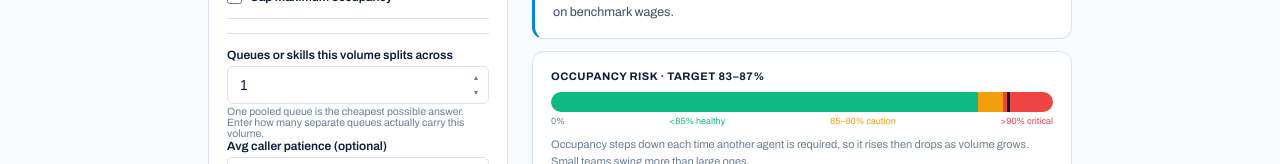
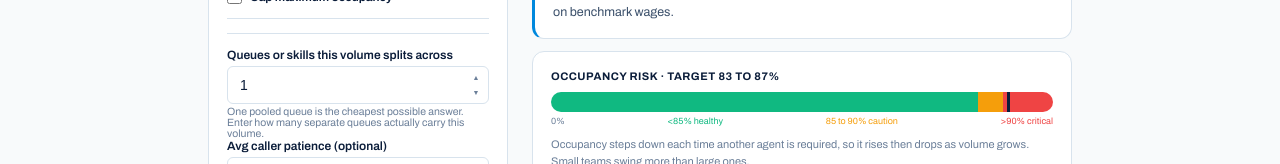
Before and after one commit to thomasbakerj-lgtm/CENTER-OF-CX, a React (Vite) app: page /tools/staffing-calculator in a window 1280 px wide. Shown: the part 788-952 px from the top of the page. Built offline with nearby package versions, Linux system fonts and the light colour scheme; no server answers.

Commit message:
Refine occupancy cap handling and text clarity
Updated occupancy cap description and improved text clarity in occupancy risk section.

```diff
--- a/StaffingCalculator.jsx
+++ b/StaffingCalculator.jsx
@@ -5,6 +5,7 @@ import { publishToolResult, getExternalPrimitive } from "./src/lib/toolData";
 import { readScenario, clearScenarioParam } from "./src/lib/scenarioUrl";
 import NumField from "./src/lib/NumField";
 import { FONT, FONT_IMPORT_CSS, TYPE, W, NUM } from "./src/lib/type";
+import { severityBucket } from "./src/lib/track";
 
 const NAVY = COLORS.navy, DEEP = "#061325", ELECTRIC = COLORS.electric, LIGHT = "#00AAFF";
 const WARM = "#F8FAFB", SLATE = "#3A4F6A", MUTED = COLORS.muted, BORDER = "#D8E3ED";
@@ -25,7 +26,7 @@ function LogoMark({ size = 34, light = true }) { const a = light ? "#fff" : NAVY
 function erlangB(N, A) { let B = 1; for (let n = 1; n <= N; n++) B = (A * B) / (n + A * B); return B; }
 function erlangC(N, A) { if (N <= A) return 1; const B = erlangB(N, A); const rho = A / N; return B / (1 - rho * (1 - B)); }
 
-/* calc now accepts an optional occupancy cap (occCap, 0–1). When set, agents are
+/* calc now accepts an optional occupancy cap (occCap, 0 to 1). When set, agents are
    staffed to the GREATER of "meets service level" and "occupancy <= cap", since
    occupancy = A/N means N must be >= A/cap. Verified to reproduce Nextiva's
    published result (400/257s/80-20/85% cap -> 68 base, 98 FTE, 84.0% occ). */
@@ -432,12 +433,12 @@ export default function StaffingCalculator() {
             </div>
 
             <div style={{ background: "#fff", border: `1px solid ${BORDER}`, borderRadius: 12, padding: "18px 18px 14px", marginBottom: 12 }}>
-              <h3 style={{ fontSize: 11, fontWeight: 700, color: NAVY, letterSpacing: 0.5, textTransform: "uppercase", marginBottom: 10 }}>Occupancy Risk · target {Math.round(BENCH.occupancy.targetLow * 100)}–{Math.round(BENCH.occupancy.targetHigh * 100)}%</h3>
+              <h3 style={{ fontSize: 11, fontWeight: 700, color: NAVY, letterSpacing: 0.5, textTransform: "uppercase", marginBottom: 10 }}>Occupancy Risk · target {Math.round(BENCH.occupancy.targetLow * 100)} to {Math.round(BENCH.occupancy.targetHigh * 100)}%</h3>
               <div style={{ position: "relative", height: 20, borderRadius: 10, overflow: "hidden", background: `linear-gradient(90deg, ${GREEN} 0%, ${GREEN} ${BENCH.occupancy.healthyMax * 100}%, ${AMBER} ${BENCH.occupancy.healthyMax * 100}%, ${AMBER} ${BENCH.occupancy.cautionMax * 100}%, ${RED} ${BENCH.occupancy.cautionMax * 100}%, ${RED} 100%)` }}>
                 <div style={{ position: "absolute", left: `${Math.min(r.occ * 100, 98)}%`, top: -1, width: 3, height: 22, background: NAVY, borderRadius: 2, transition: "left 0.3s" }} />
               </div>
               <div style={{ display: "flex", justifyContent: "space-between", marginTop: 4, fontSize: 9, color: MUTED }}>
-                <span>0%</span><span style={{ color: GREEN }}>&lt;{Math.round(BENCH.occupancy.healthyMax * 100)}% healthy</span><span style={{ color: AMBER }}>{Math.round(BENCH.occupancy.healthyMax * 100)}–{Math.round(BENCH.occupancy.cautionMax * 100)}% caution</span><span style={{ color: RED }}>&gt;{Math.round(BENCH.occupancy.cautionMax * 100)}% critical</span>
+                <span>0%</span><span style={{ color: GREEN }}>&lt;{Math.round(BENCH.occupancy.healthyMax * 100)}% healthy</span><span style={{ color: AMBER }}>{Math.round(BENCH.occupancy.healthyMax * 100)} to {Math.round(BENCH.occupancy.cautionMax * 100)}% caution</span><span style={{ color: RED }}>&gt;{Math.round(BENCH.occupancy.cautionMax * 100)}% critical</span>
               </div>
               <p style={{ fontSize: 11, color: MUTED, lineHeight: 1.5, margin: "10px 0 0" }}>Occupancy steps down each time another agent is required, so it rises then drops as volume grows. Small teams swing more than large ones.</p>
               {!capOn && pair.sustainable && (
@@ -507,7 +508,7 @@ export default function StaffingCalculator() {
             <div style={{ background: "#fff", border: `1px solid ${BORDER}`, borderRadius: 12, padding: "16px 18px", marginTop: 12 }}>
               <button onClick={() => setShowBench(v => !v)} style={{ display: "flex", alignItems: "center", justifyContent: "space-between", width: "100%", background: "transparent", border: "none", cursor: "pointer", padding: 0 }}>
                 <span style={{ fontSize: 11, fontWeight: 700, color: NAVY, letterSpacing: 0.5, textTransform: "uppercase" }}>Industry Benchmarks <span style={{ color: MUTED, fontWeight: 600 }}>· what each preset assumes</span></span>
-                <span style={{ fontSize: 16, color: MUTED }}>{showBench ? "–" : "+"}</span>
+                <span style={{ fontSize: 16, color: MUTED }}>{showBench ? "-" : "+"}</span>
               </button>
               {showBench && (
                 <div style={{ marginTop: 12, overflowX: "auto" }}>
@@ -564,7 +565,34 @@ export default function StaffingCalculator() {
                      leaves this block. Bands and booleans carry the commercial meaning;
                      the raw operating data stays in the browser and in the downloaded report. */
                   methodology_version: METHODOLOGY_VERSION,
-                  severity: !valid.ok ? "high" : occInfo.band === "critical" ? "elevated" : "normal",
+                  /* Tracker 1-15. Ratio is occupancy pressure above the sustainable band:
+                     the unmanaged occupancy less the 87% top of the ratified target band,
+                     over the distance from that top to physical saturation at 100%. Both
+                     ends of the span are given rather than chosen. 87% is canon in
+                     benchmarks.js and 100% is the ceiling occupancy cannot pass.
+                     Read from pair.sla.occ, the occupancy this operation would run at with
+                     no cap applied, and not from r.occ. Setting an occupancy cap holds the
+                     reported figure under the cap and moves the pressure into required
+                     headcount, so an r.occ basis would fall when the user chose to buy the
+                     pressure down rather than when the pressure eased.
+                     Rejected: valid.ok, the prior basis. Erlang C model validity is input
+                     hygiene, it is already published in full as model_valid on this same
+                     block, and reading it here meant this property carried no information
+                     the wire did not already have.
+                     Rejected: occInfo.band, also already published as occupancy_band, and
+                     three-valued, so it cannot fill five bands without inventing two.
+                     Rejected: pair.deltaFte, the agents needed to buy the pressure down. It
+                     is unbounded above and scales with the operation, so a 2,000 agent and
+                     a 30 agent operation under identical pressure would land in different
+                     bands.
+                     Rejected: cautionMax at 90% as the floor of the span, which would let
+                     none swallow the caution band this tool already calls workable but
+                     fragile.
+                     Declared unreachable: nothing. Measured across 40,000 queues, small
+                     queues and premium service targets reach none, large efficient queues
+                     reach severe, and all five bands are populated. Nothing is published
+                     when unmanaged occupancy is zero. */
+                  severity: severityBucket(pair.sla.occ > 0 ? Math.max(0, Math.min(1, (pair.sla.occ - BENCH.occupancy.targetHigh) / (1 - BENCH.occupancy.targetHigh))) : null),
                   model_valid: valid.ok,
                   has_real_cost_basis: cost.sourced,
                   priced_recovery_tradeoff: !!pair.sustainable,
@@ -616,8 +644,8 @@ export default function StaffingCalculator() {
                     ...(occInfo.band === "critical" ? [{ action: "Decide whether to buy recovery time", detail: pair.sustainable
                         ? `Staffing to your service level alone lands at ${(r.occ * 100).toFixed(1)}% occupancy. Holding an ${Math.round(pair.ceiling * 100)}% ceiling instead takes ${pair.sustainable.sched} FTE rather than ${r.sched}, a difference of ${pair.deltaFte} FTE, about ${fmtMoney(recoveryAnnual)} a year. That figure is the price of agent recovery time, and it is a decision rather than a setting. Reducing volume through deflection or cutting AHT lowers both numbers.`
                         : `At ${(r.occ * 100).toFixed(1)}%, agents have insufficient recovery time. Target the ${Math.round(BENCH.occupancy.targetLow * 100)} to ${Math.round(BENCH.occupancy.targetHigh * 100)}% band by adding agents or reducing volume.`, priority: "high" }]
-                      : occInfo.band === "caution" ? [{ action: "Monitor occupancy on peaks", detail: `${(r.occ * 100).toFixed(0)}% is in the caution band, workable but fragile. A forecast miss pushes it critical. Aim for the ${Math.round(BENCH.occupancy.targetLow * 100)}–${Math.round(BENCH.occupancy.targetHigh * 100)}% target.`, priority: "medium" }] : []),
-                    ...(shrinkInfo.elevated ? [{ action: "Decompose shrinkage", detail: `${shrink}% is above the typical ${Math.round(BENCH.shrinkage.typicalLow * 100)}–${Math.round(BENCH.shrinkage.typicalHigh * 100)}% range. Use the Shrinkage Planner to see which categories drive the gap before adding heads.`, priority: "medium" }] : []),
+                      : occInfo.band === "caution" ? [{ action: "Monitor occupancy on peaks", detail: `${(r.occ * 100).toFixed(0)}% is in the caution band, workable but fragile. A forecast miss pushes it critical. Aim for the ${Math.round(BENCH.occupancy.targetLow * 100)} to ${Math.round(BENCH.occupancy.targetHigh * 100)}% target.`, priority: "medium" }] : []),
+                    ...(shrinkInfo.elevated ? [{ action: "Decompose shrinkage", detail: `${shrink}% is above the typical ${Math.round(BENCH.shrinkage.typicalLow * 100)} to ${Math.round(BENCH.shrinkage.typicalHigh * 100)}% range. Use the Shrinkage Planner to see which categories drive the gap before adding heads.`, priority: "medium" }] : []),
                     { action: "Model AHT reduction", detail: `A 10% AHT cut (${aht}s → ${Math.round(aht * 0.9)}s) lowers base staffing from ${r.raw} to ${ahtDown.raw} agents. Use AHT Decomposition to find reducible components without hurting quality.`, priority: "medium" },
                     { action: "Build spike contingency", detail: `Plan for +20% volume. Identify ${spike.sched - r.sched} agents activatable via overtime, cross-training, or BPO overflow.` },
                   ]},
```
